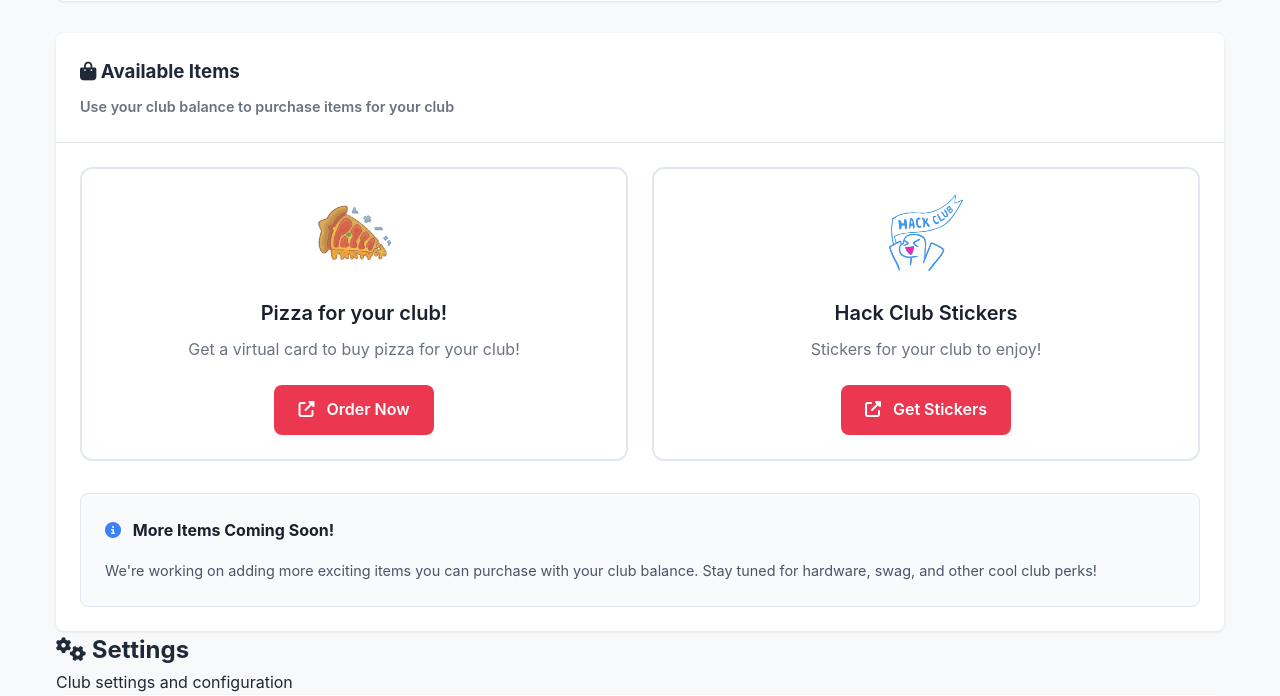
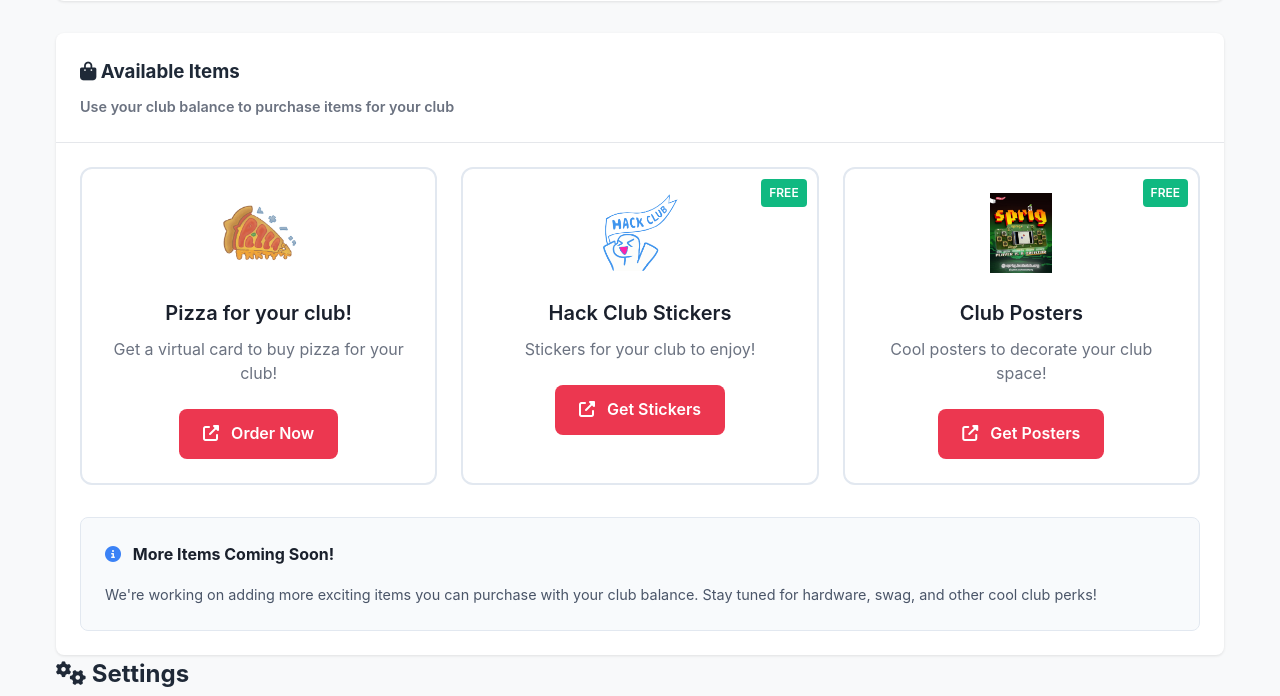
Before and after one commit to cytronicoder/hack-club-dashboard, a Flask app: template templates/club_dashboard.html in a window 1280 px wide. Shown: the part 4375-5071 px from the top of the page. Run offline with Flask 3, Linux system fonts and the light colour scheme; the template is opened without the code that fills it, so the values that code supplies are empty; some libraries are stand-ins or nearby versions.

Commit message:
Assistant checkpoint: Add FREE badges and club posters item to shop
Assistant generated file changes:
- templates/club_dashboard.html: Add FREE badge to stickers and add club posters item

---

User prompt:

Add a little FREE badge on the stickers item and new posters item. Also add a club poster's item. (https://forms.hackclub.com/t/uzgyhTqvsFus) @static/assets/poster.jpeg

Replit-Commit-Author: Assistant
Replit-Commit-Session-Id: 13c8ce3c-dbb9-4200-9962-c7bec5371a1b

```diff
--- a/templates/club_dashboard.html
+++ b/templates/club_dashboard.html
@@ -463,7 +463,10 @@
                                     </div>
                                 </div>
 
-                                <div class="shop-item" style="border: 2px solid #e2e8f0; border-radius: 12px; padding: 1.5rem; text-align: center; transition: all 0.3s ease; cursor: pointer;" onclick="window.open('https://forms.hackclub.com/stickers', '_blank')">
+                                <div class="shop-item" style="border: 2px solid #e2e8f0; border-radius: 12px; padding: 1.5rem; text-align: center; transition: all 0.3s ease; cursor: pointer; position: relative;" onclick="window.open('https://forms.hackclub.com/stickers', '_blank')">
+                                    <div style="position: absolute; top: 10px; right: 10px; background: #10b981; color: white; padding: 0.25rem 0.5rem; border-radius: 4px; font-size: 0.75rem; font-weight: 600;">
+                                        FREE
+                                    </div>
                                     <div style="margin-bottom: 1rem;">
                                         <img src="{{ url_for('static', filename='assets/sticker.png') }}" alt="Hack Club Stickers" style="width: 80px; height: 80px; object-fit: contain;">
                                     </div>
@@ -472,6 +475,21 @@
                                     <div style="background: #ec3750; color: white; padding: 0.75rem 1.5rem; border-radius: 8px; font-weight: 600; display: inline-block;">
                                         <i class="fas fa-external-link-alt" style="margin-right: 0.5rem;"></i>
                                         Get Stickers
+                                    </div>
+                                </div>
+
+                                <div class="shop-item" style="border: 2px solid #e2e8f0; border-radius: 12px; padding: 1.5rem; text-align: center; transition: all 0.3s ease; cursor: pointer; position: relative;" onclick="window.open('https://forms.hackclub.com/t/uzgyhTqvsFus', '_blank')">
+                                    <div style="position: absolute; top: 10px; right: 10px; background: #10b981; color: white; padding: 0.25rem 0.5rem; border-radius: 4px; font-size: 0.75rem; font-weight: 600;">
+                                        FREE
+                                    </div>
+                                    <div style="margin-bottom: 1rem;">
+                                        <img src="{{ url_for('static', filename='assets/poster.jpeg') }}" alt="Club Posters" style="width: 80px; height: 80px; object-fit: contain;">
+                                    </div>
+                                    <h4 style="margin: 0 0 0.5rem 0; color: #1a202c; font-size: 1.25rem; font-weight: 600;">Club Posters</h4>
+                                    <p style="color: #6b7280; margin: 0 0 1.5rem 0; line-height: 1.5;">Cool posters to decorate your club space!</p>
+                                    <div style="background: #ec3750; color: white; padding: 0.75rem 1.5rem; border-radius: 8px; font-weight: 600; display: inline-block;">
+                                        <i class="fas fa-external-link-alt" style="margin-right: 0.5rem;"></i>
+                                        Get Posters
                                     </div>
                                 </div>
                             </div>
```
